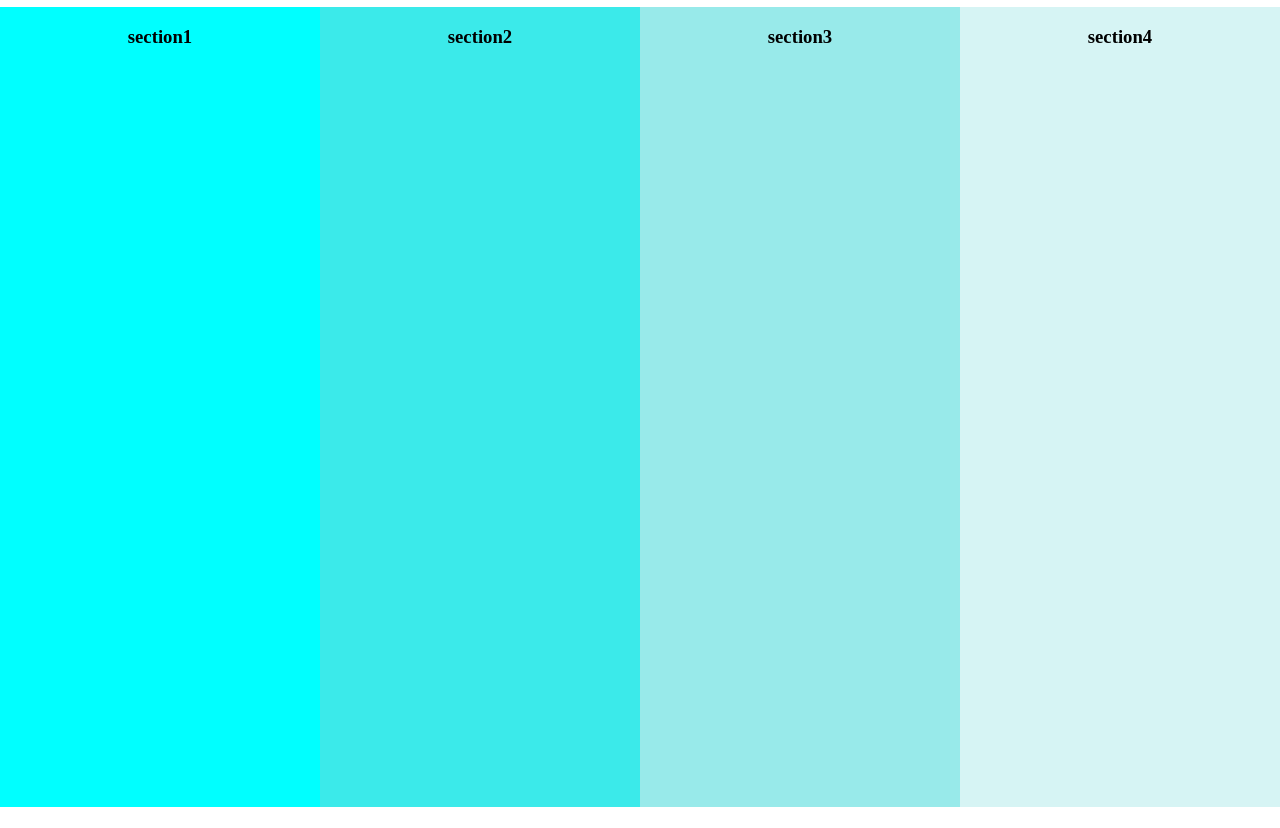
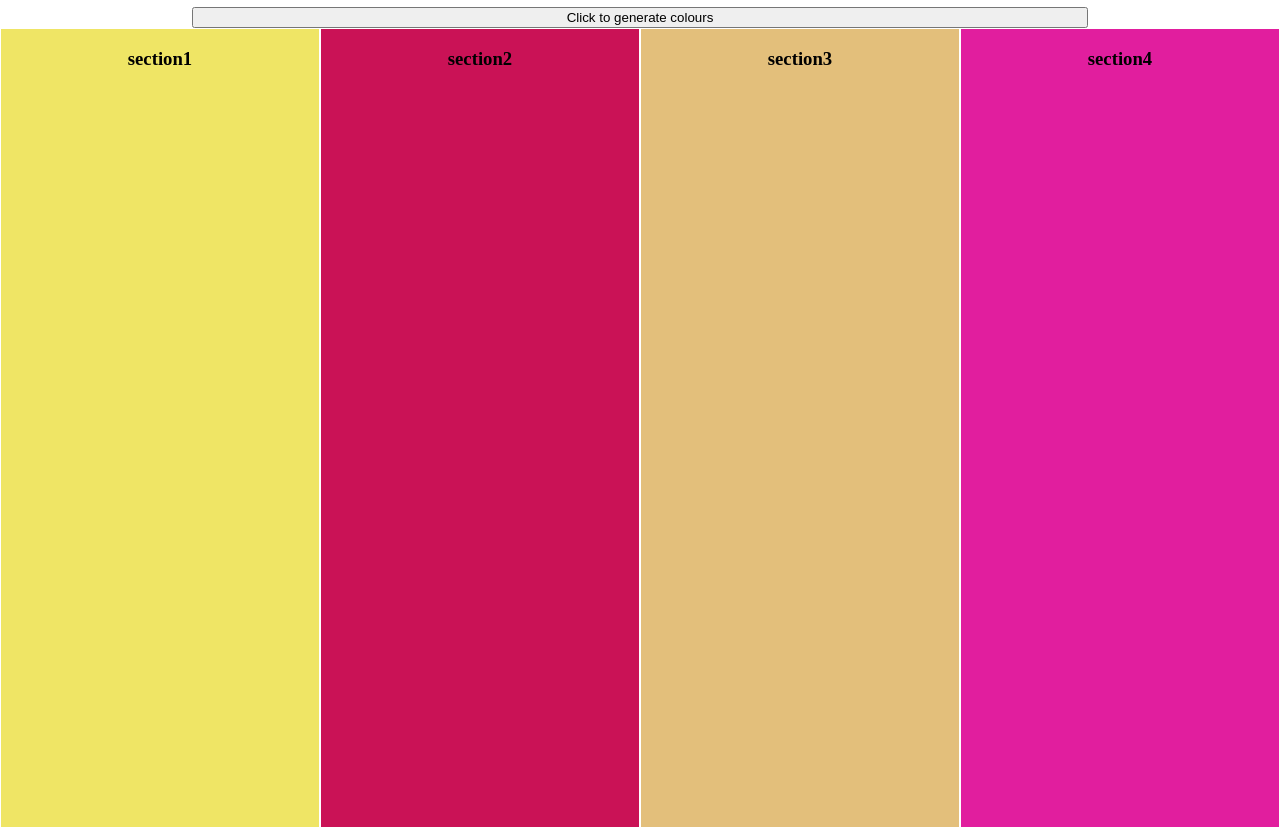
Before and after one commit to carlthedev/Colour-Palette, a plain HTML site: page index.html in a window 1280 px wide. Shown: the part 73-901 px from the top of the page. Before the commit the page ends 880 px from the top, so only its background shows below. Drawn offline with Linux system fonts and the light colour scheme.

Commit message:
Added auto colour generation on page load css & js

```diff
--- a/app.js
+++ b/app.js
@@ -0,0 +1,22 @@
+
+function getRandomInt() {
+  return Math.floor(Math.random() * 255);
+}
+
+function getRandomrgb() {
+  let red = getRandomInt();
+  let green = getRandomInt();
+  let blue = getRandomInt();
+  let finalColour = `rgb(${red}, ${green}, ${blue})`;
+  return finalColour;
+}
+
+  let colour1 = document.getElementById('sec-1');
+  let colour2 = document.getElementById('sec-2');
+  let colour3 = document.getElementById('sec-3');
+  let colour4 = document.getElementById('sec-4');
+
+  colour1.style.backgroundColor = `${getRandomrgb()}`;
+  colour2.style.backgroundColor = `${getRandomrgb()}`;
+  colour3.style.backgroundColor = `${getRandomrgb()}`;
+  colour4.style.backgroundColor = `${getRandomrgb()}`;
--- a/index.html
+++ b/index.html
@@ -1,5 +1,6 @@
 <!DOCTYPE html>
 <html lang="en">
+
 <head>
   <meta charset="UTF-8">
   <meta http-equiv="X-UA-Compatible" content="IE=edge">
@@ -7,13 +8,17 @@
   <link rel="stylesheet" href="style.css">
   <title>Colour-Palette</title>
 </head>
+
 <body>
 
   <main id="main-container">
 
     <h1>Colour palette</h1>
 
+    <button id="btn1">Click to generate colours</button>
+
     <aside id="sec-container">
+
       <section id="sec-1">
         <h1>section1</h1>
       </section>
@@ -29,11 +34,13 @@
       <section id="sec-4">
         <h1>section4</h1>
       </section>
+
     </aside>
-
-
 
   </main>
 
+  <script src="app.js"></script>
+
 </body>
+
 </html>
--- a/style.css
+++ b/style.css
@@ -7,27 +7,32 @@ body {
   flex-direction: column;
 }
 
+#btn1 {
+  width: 70vw;
+  margin: auto;
+}
+
 #sec-container {
   display: flex;
   min-height: 100vh;
 }
 
 #sec-1 {
-  background-color: aqua;
-  width: 25%;
+  flex: 1;
+  border: 1px solid white;
 }
 
 #sec-2 {
-  background-color: rgb(59, 234, 234);
-  width: 25%;
+  flex: 1;
+  border: 1px solid white;
 }
 
 #sec-3 {
-  background-color: rgb(152, 234, 234);
-  width: 25%;
+  flex: 1;
+  border: 1px solid white;
 }
 
 #sec-4 {
-  background-color: rgb(214, 244, 244);
-  width: 25%;
+  flex: 1;
+  border: 1px solid white;
 }
```
Lines whose indentation alone changed are shown as unchanged.
